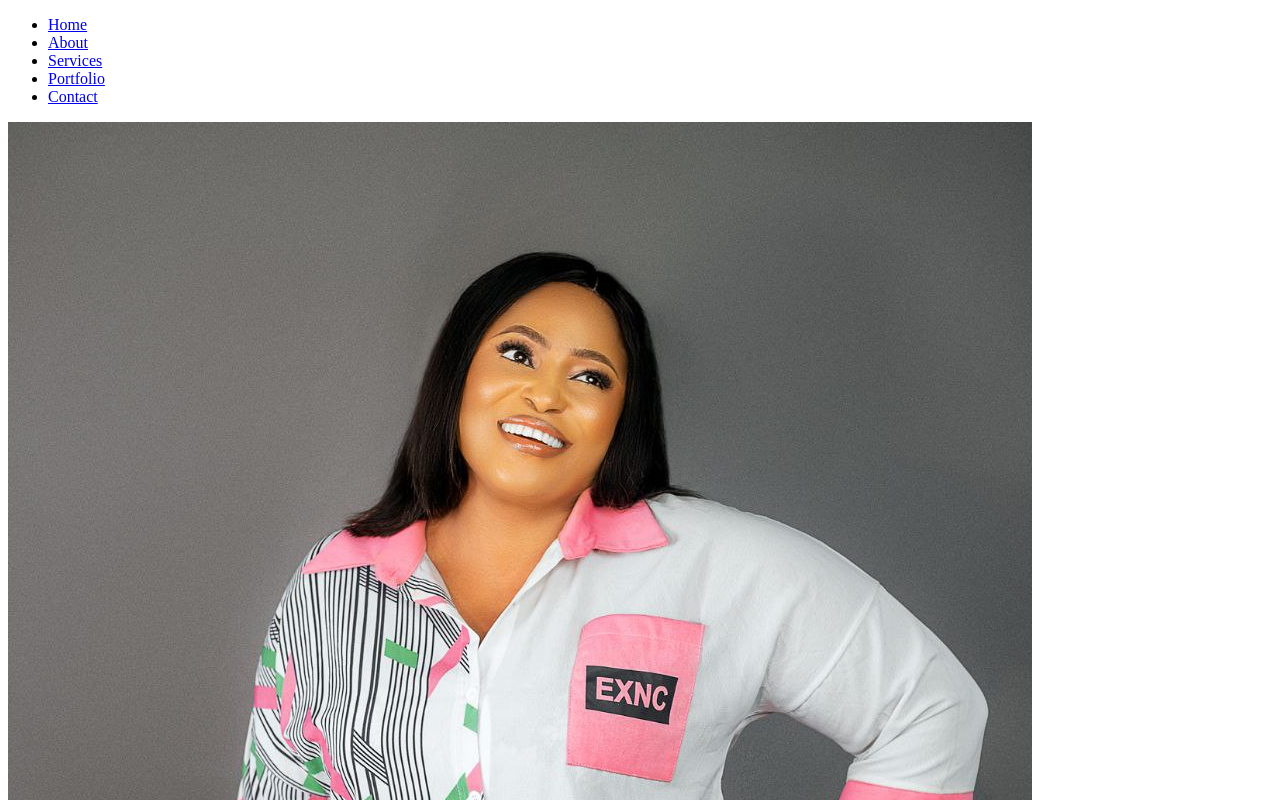
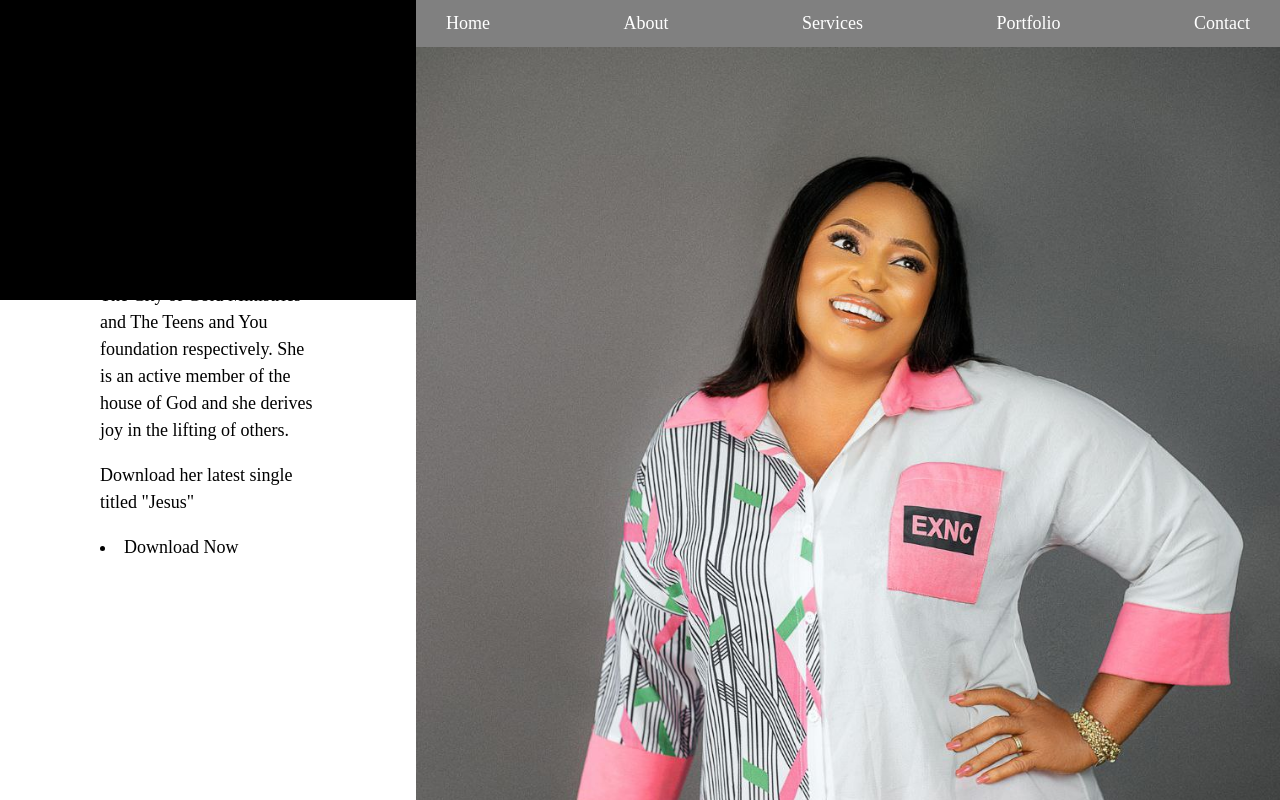
Before and after one commit to Dhayviid/Glory-Kings-website, a plain HTML site: page index.html in a window 1280 px wide. Shown: the top 800 px of the page. Drawn offline with Linux system fonts and the light colour scheme.

Commit message:
image, text and nav addition

```diff
--- a/index.html
+++ b/index.html
@@ -7,10 +7,20 @@
     <link rel="stylesheet" href="style.css">
 </head>
 <body>
+    <section class="page-1">
+        <aside>
+            <div class="text-container">
+                <h1>Glory King</h1>
+                <p>Glory King is an established and experienced veteran in the music industry. She is the founder and senior Pastor of The City of Gold Ministries and The Teens and You foundation respectively. She is an active member of the house of God and she derives joy in the lifting of others.</p>
+                <p>Download her latest single titled "Jesus"</p>
+                <div class="download-btn">
+                    <li><a href="#btn" class="btn download-btn">Download Now</a></li>
+                </div>
+            </div>
+        </aside>
         <div class="main-container">
-        <div class="aside">
-
-        </div>
+            <div class="container">
+                <div class="container-items">
                     <div class="nav-bar">
                         <div class="nav-items">
                             <ul class="nav">
@@ -22,20 +32,12 @@
                             </ul>
                         </div>
                     </div>
-        <div class="container">
-            <div class="hero-img">
+                    <div class="picture1">
                         <img src="Images/Mums picture.jpg" alt="Glory King">
                     </div>
-            <div class="text-container">
-                <h1>Glory King</h1>
-                <p>Glory King is an established and experienced veteran in the music industry. She is the founder and senior Pastor of The City of Gold Ministries and The Teens and You foundation respectively. She is an active member of the house of God and she derives joy in the lifting of others.</p>
-                <p>Download her latest single titled "Jesus"</p>
-                <div class="download-btn">
-                    <li><a href="#btn" class="btn download-btn">Download Now</a></li>
                 </div>
             </div>
-
         </div>
-    </div>
+    </section>
 </body>
 </html>
--- a/style.css
+++ b/style.css
@@ -0,0 +1,60 @@
+body {
+    font-size: 18px;
+    font-family: "cursive", "sans-serif";
+    top: 0;
+    margin: 0;
+    display: flex;
+    line-height: 1.5;
+    width: 100%;
+    height: 100%;
+}
+a {
+    text-decoration: none;
+    color: black;
+}
+ul {
+    list-style: none;
+}
+aside {
+    background: black;
+    padding: 100px;
+    height: 100px;
+    width: 20%;
+}
+.page-1 {
+    display: flex;
+}
+.nav {
+    display: flex;
+    justify-content: space-between;
+    background: gray;
+    padding: 10px;
+    margin: 0;
+}
+.nav a {
+    padding: 20px;
+    color: white;
+}
+.picture1 img{
+   height: 100%;
+   width: 100%;
+
+   /* margin-top: 100px; */
+}
+/* .download-btn
+{
+    font-size: 16px;
+    font-weight: 500;
+    padding: 12px 35px;
+    color: white;
+    border-radius: 40px;
+    display: inline-block;
+    white-space: nowrap;
+    border: none;
+    background: var(--skin-color);
+    transition: all 0.3s ease;
+}
+.btn:hover
+{
+    transform: scale(1.05);
+} */
```
Lines whose indentation alone changed are shown as unchanged.
